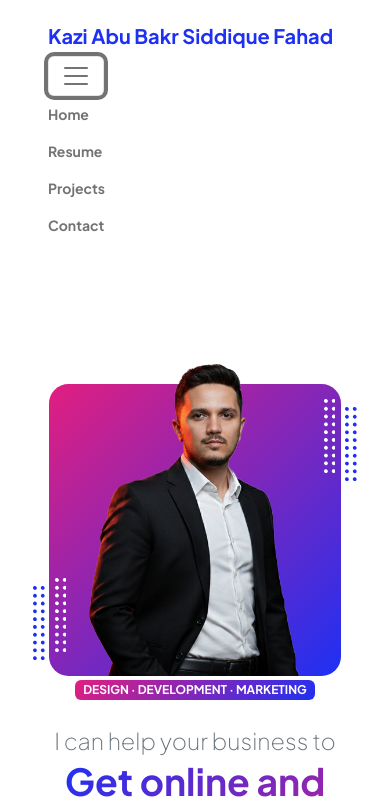
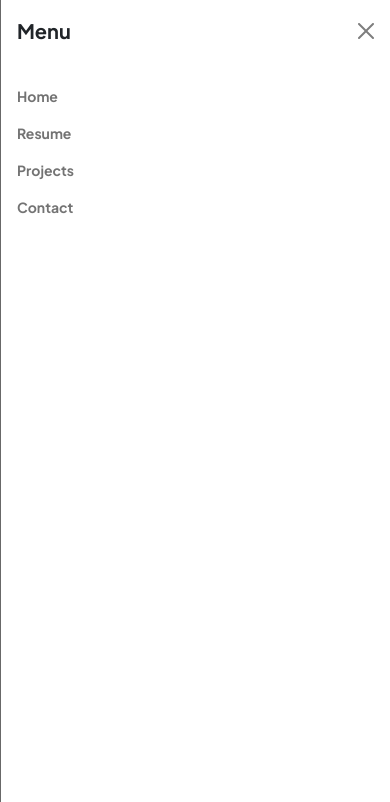
Before and after one commit to kabs-fahad/kabs-fahad.github.io, a plain HTML site: page index.html in a window 390 px wide. Both pictures are taken after a click on the button 76 px from the left and 76 px from the top of the page. Shown: the top 802 px of the page. Drawn offline with nearby package versions, Linux system fonts and the light colour scheme.

Commit message:
Update index.html
Updated navigation UI

```diff
--- a/index.html
+++ b/index.html
@@ -20,17 +20,38 @@
     <body class="d-flex flex-column h-100">
         <main class="flex-shrink-0">
             <!-- Navigation-->
-            <nav class="navbar navbar-expand-lg navbar-light bg-white py-3">
+            <nav class="navbar navbar-light bg-white py-3">
               <div class="container px-5">
-                    <a class="navbar-brand" href="index.html"><span class="fw-bolder text-primary">Kazi Abu Bakr Siddique Fahad</span></a>
-                    <button class="navbar-toggler" type="button" data-bs-toggle="collapse" data-bs-target="#navbarSupportedContent" aria-controls="navbarSupportedContent" aria-expanded="false" aria-label="Toggle navigation"><span class="navbar-toggler-icon"></span></button>
-                    <div class="collapse navbar-collapse" id="navbarSupportedContent">
+                <a class="navbar-brand fw-bolder text-primary" href="index.html">Kazi Abu Bakr Siddique Fahad</a>
+
+                <!-- Desktop Navigation -->
+                <ul class="navbar-nav ms-auto mb-2 mb-lg-0 small fw-bolder d-none d-lg-flex flex-row gap-3">
+                  <li class="nav-item"><a class="nav-link" href="index.html">Home</a></li>
+                  <li class="nav-item"><a class="nav-link" href="resume.html">Resume</a></li>
+                  <li class="nav-item"><a class="nav-link" href="projects.html">Projects</a></li>
+                  <li class="nav-item"><a class="nav-link" href="contact.html">Contact</a></li>
+                </ul>
+
+                <!-- Mobile Offcanvas Toggler -->
+                <button class="btn btn-sm d-lg-none" type="button" data-bs-toggle="offcanvas" data-bs-target="#offcanvasNavbar"
+                  aria-controls="offcanvasNavbar">
+                  <i class="bi bi-list"></i>
+                </button>
+
+                <!-- Offcanvas Menu (Mobile only) -->
+                <div class="offcanvas offcanvas-end d-lg-none" tabindex="-1" id="offcanvasNavbar" aria-labelledby="offcanvasNavbarLabel">
+                  <div class="offcanvas-header">
+                    <h5 class="offcanvas-title fw-bold" id="offcanvasNavbarLabel">Menu</h5>
+                    <button type="button" class="btn-close" data-bs-dismiss="offcanvas" aria-label="Close"></button>
+                  </div>
+                  <div class="offcanvas-body">
                     <ul class="navbar-nav ms-auto mb-2 mb-lg-0 small fw-bolder">
                       <li class="nav-item"><a class="nav-link" href="index.html">Home</a></li>
                       <li class="nav-item"><a class="nav-link" href="resume.html">Resume</a></li>
                       <li class="nav-item"><a class="nav-link" href="projects.html">Projects</a></li>
                       <li class="nav-item"><a class="nav-link" href="contact.html">Contact</a></li>
                     </ul>
+                  </div>
                 </div>
               </div>
             </nav>
```
Lines whose indentation alone changed are shown as unchanged.
